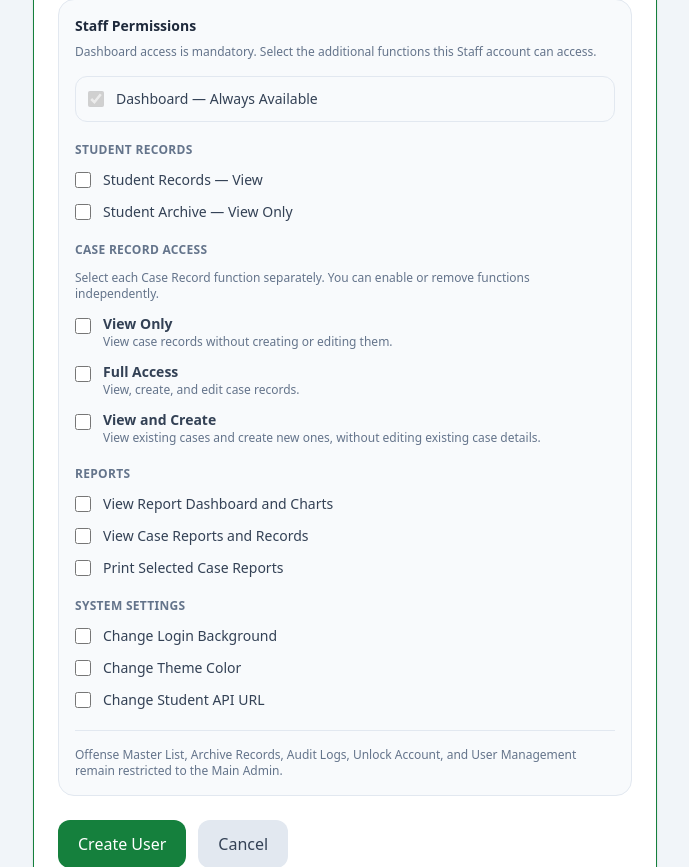
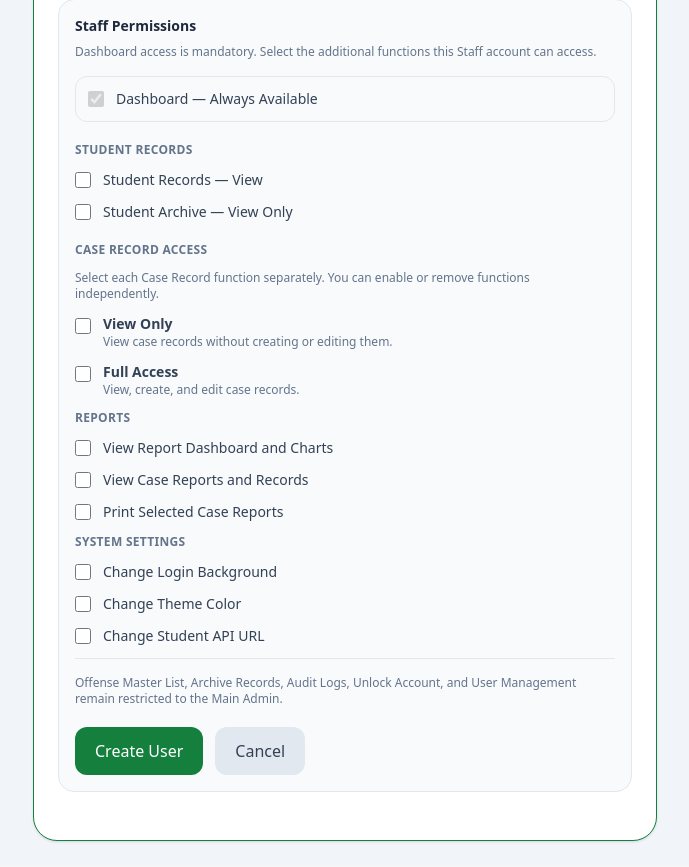
Before and after one commit to JohnMichaelVillegas/CRD_Final, a Django app: page /add-user/ in a window 1280 px wide. Shown: the part 870-1737 px from the top of the page, without its empty margins (295-984 px from the left). After the commit the page ends 1713 px from the top, so only its background shows below. Run offline with Django 5.2, Linux system fonts and the light colour scheme; the visitor is signed in with stand-in values (Sample User, id 1); data comes from the database, SQL or seed files in the repository; some libraries are stand-ins or nearby versions.

Commit message:
Remove standalone case information permission

```diff
--- a/core/models.py
+++ b/core/models.py
@@ -406,7 +406,6 @@ class UserProfile(models.Model):
         ("case_view", "Case Record - View Only"),
         ("case_full", "Case Record - Full Access"),
         ("case_create", "Case Record - View and Create"),
-        ("case_information", "Case Record - Add Case Information"),
 
         # Individual report permissions
         ("report_dashboard", "Reports - View Dashboard"),
--- a/core/templates/core/add_user.html
+++ b/core/templates/core/add_user.html
@@ -315,24 +315,6 @@
               </span>
             </label>
 
-            <label class="flex items-start gap-3">
-              <input
-                type="checkbox"
-                name="permissions"
-                value="case_create"
-                class="w-4 h-4 mt-1"
-              >
-              <span class="text-sm text-slate-700">
-                <strong>View and Create</strong>
-                <span class="block text-xs text-slate-500">
-                  View existing cases and create new ones, without editing existing case details.
-                </span>
-              </span>
-            </label>
-
-
-          </div>
-
           <!-- REPORT ACCESS -->
           <h3 class="text-xs font-semibold uppercase tracking-wide text-slate-500 mb-3">
             Reports
--- a/core/templates/core/generate_reports.html
+++ b/core/templates/core/generate_reports.html
@@ -43,7 +43,7 @@
 
     <!-- PAGE TITLE -->
     <h1 class="text-lg sm:text-xl font-bold text-slate-800 whitespace-nowrap">
-      CRD Admin Panel
+      CRD Staff Panel
     </h1>
 
     <!-- USER PROFILE AND LOGOUT -->
@@ -108,7 +108,9 @@
       <h2 class="text-sm font-bold">
         {{ request.user.userprofile.full_name|default:request.user.username }}
       </h2>
-      <p class="text-xs text-green-100 mt-1">CRD Case Management System</p>
+      <p class="text-[10px] text-green-100 mt-1 whitespace-normal break-words leading-tight">
+  CRD Case Management System
+</p>
     </div>
     <ul class="space-y-2">
   <!-- Dashboard -->
--- a/core/templates/core/settings.html
+++ b/core/templates/core/settings.html
@@ -199,7 +199,7 @@
         {% endif %}
 
 
-        {% if request.user.is_superuser or "case_view" in request.user.userprofile.permissions or "case_record" in request.user.userprofile.permissions or "case_full" in request.user.userprofile.permissions or "case_create" in request.user.userprofile.permissions or "case_information" in request.user.userprofile.permissions %}
+        {% if request.user.is_superuser or "case_view" in request.user.userprofile.permissions or "case_record" in request.user.userprofile.permissions or "case_full" in request.user.userprofile.permissions or "case_create" in request.user.userprofile.permissions %}
 
         <li>
           <a
--- a/core/views.py
+++ b/core/views.py
@@ -47,7 +47,6 @@ def staff_has_any_case_permission(user):
         "case_view",
         "case_full",
         "case_create",
-        "case_information",
     ))
 
 
@@ -1122,7 +1121,6 @@ def case_record(request):
     can_add_case_information = (
     is_admin
     or "case_full" in permissions
-    or "case_information" in permissions
 )
 
     if not can_view_cases:
@@ -3303,6 +3301,23 @@ def case_record_details(request, case_id):
         or staff_has_permission(request.user, "case_full")
     )
 
+    can_view_student_records = (
+        is_main_admin(request.user)
+        or staff_has_permission(request.user, "student_records")
+    )
+    can_view_student_archive = (
+        is_main_admin(request.user)
+        or staff_has_permission(request.user, "student_archive")
+    )
+
+    profile = get_profile(request.user)
+
+    print("USER:", request.user.username)
+    print("IS SUPERUSER:", request.user.is_superuser)
+    print("SAVED PERMISSIONS:", profile.permissions if profile else None)
+    print("CAN VIEW STUDENT RECORDS:", can_view_student_records)
+    print("CAN VIEW STUDENT ARCHIVE:", can_view_student_archive)
+
     # Add a sanction
     if request.method == "POST":
         if request.POST.get("action") == "add_sanction":
@@ -3355,6 +3370,8 @@ def case_record_details(request, case_id):
     context = {
         "case": case,
         "settings": settings,
+        "can_view_student_records": can_view_student_records,
+        "can_view_student_archive": can_view_student_archive,
         "case_count": CaseRecord.objects.filter(
             student=case.student
         ).count(),
```
Also changed, not shown: core/templates/core/case_record_details.html (+20 -6 lines).
